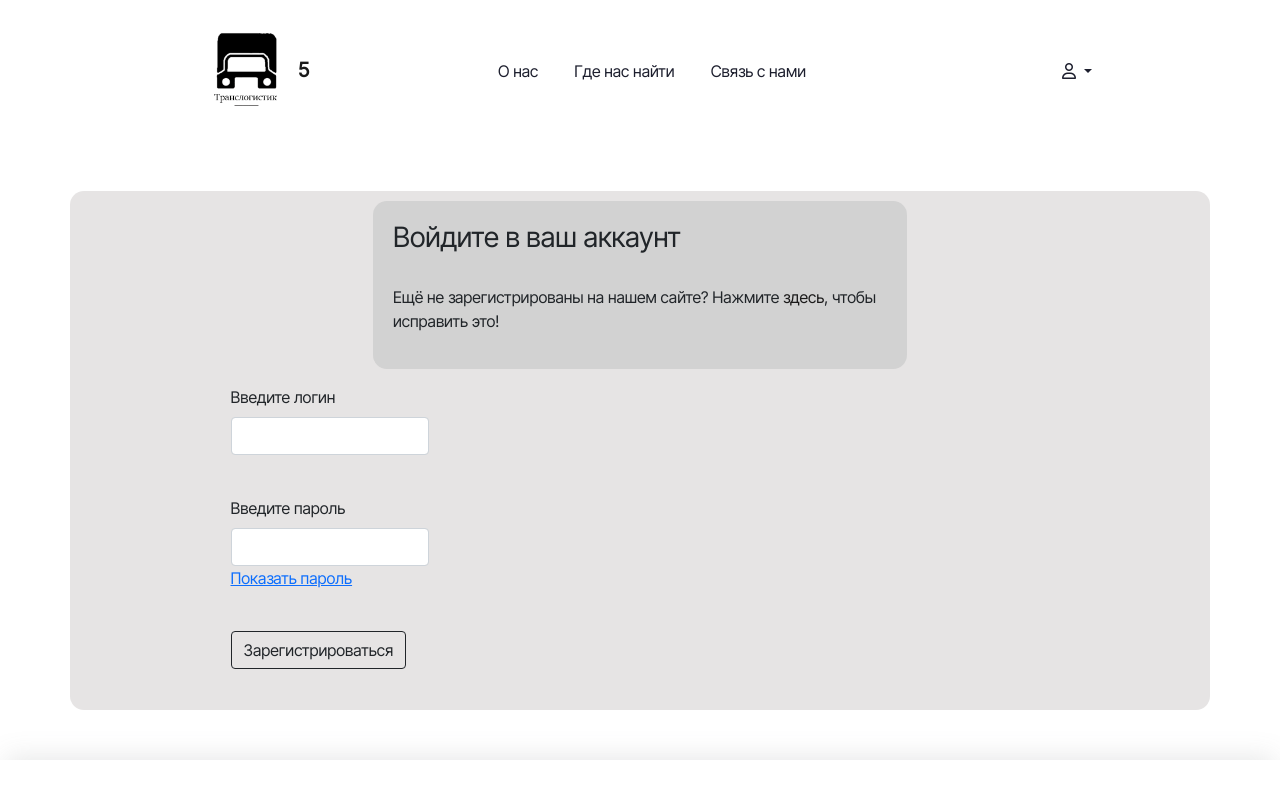
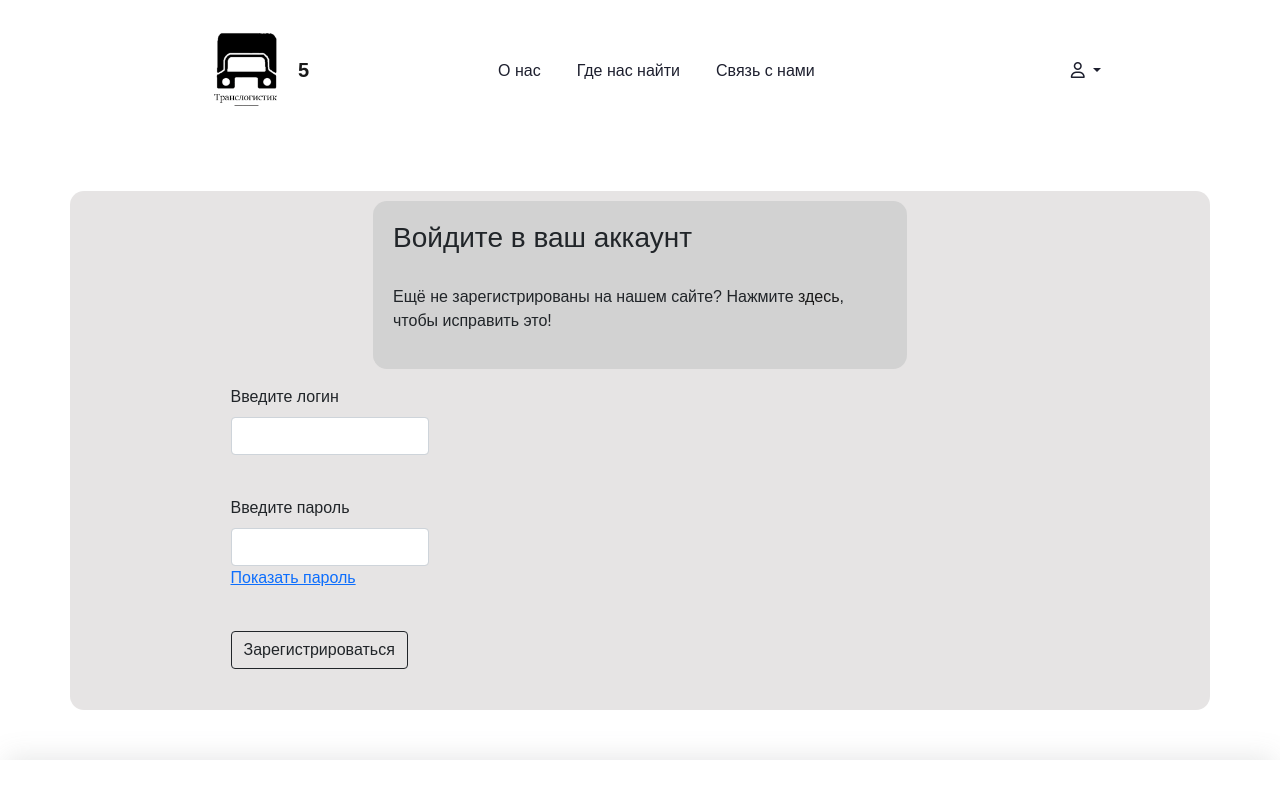
Before and after one commit to RuslanMigranov228/praktikazima22, a plain HTML site: page authorization.html in a window 1280 px wide. Shown: the top 800 px of the page. Drawn offline with nearby package versions, Linux system fonts and the light colour scheme.

Commit message:
Update authorization.html

```diff
--- a/authorization.html
+++ b/authorization.html
@@ -21,12 +21,6 @@
       integrity="sha384-+0n0xVW2eSR5OomGNYDnhzAbDsOXxcvSN1TPprVMTNDbiYZCxYbOOl7+AMvyTG2x"
       crossorigin="anonymous"
     />
-    <link rel="preconnect" href="https://fonts.googleapis.com" />
-    <link rel="preconnect" href="https://fonts.gstatic.com" crossorigin />
-    <link
-      href="https://fonts.googleapis.com/css2?family=Inter+Tight&display=swap"
-      rel="stylesheet"
-    />
     <script
       src="https://code.jquery.com/jquery-3.3.1.slim.min.js"
       integrity="sha384-q8i/X+965DzO0rT7abK41JStQIAqVgRVzpbzo5smXKp4YfRvH+8abtTE1Pi6jizo"
@@ -42,6 +36,9 @@
       integrity="sha384-JjSmVgyd0p3pXB1rRibZUAYoIIy6OrQ6VrjIEaFf/nJGzIxFDsf4x0xIM+B07jRM"
       crossorigin="anonymous"
     ></script>
+    <link rel="preconnect" href="https://fonts.googleapis.com">
+    <link rel="preconnect" href="https://fonts.gstatic.com" crossorigin>
+    <link href="https://fonts.googleapis.com/css2?family=Manrope&display=swap" rel="stylesheet">
     <link rel="stylesheet" href="./css/main.css" />
     <link rel="stylesheet" href="./css/adaptation.css" />
     <title>Транслогистик</title>
```
